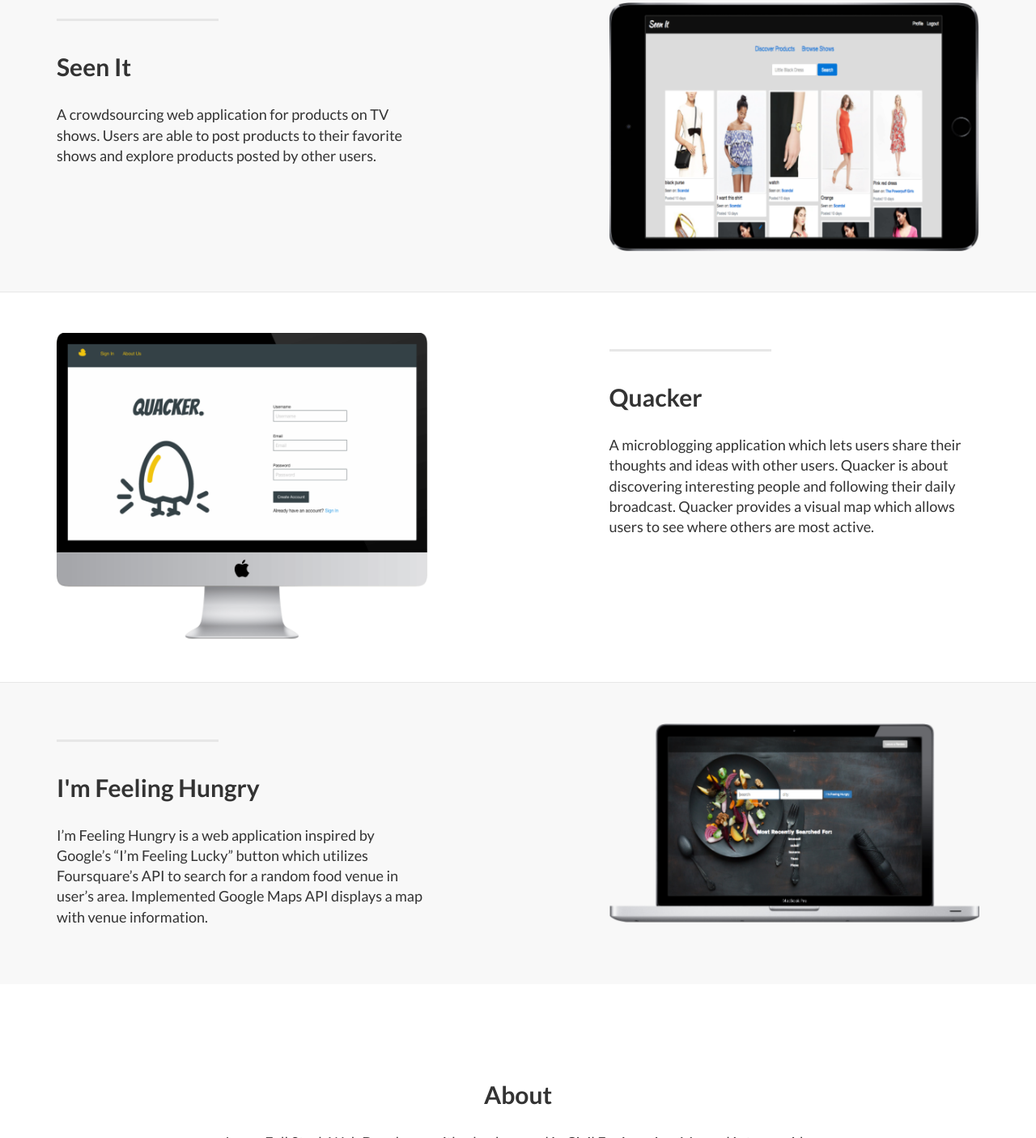
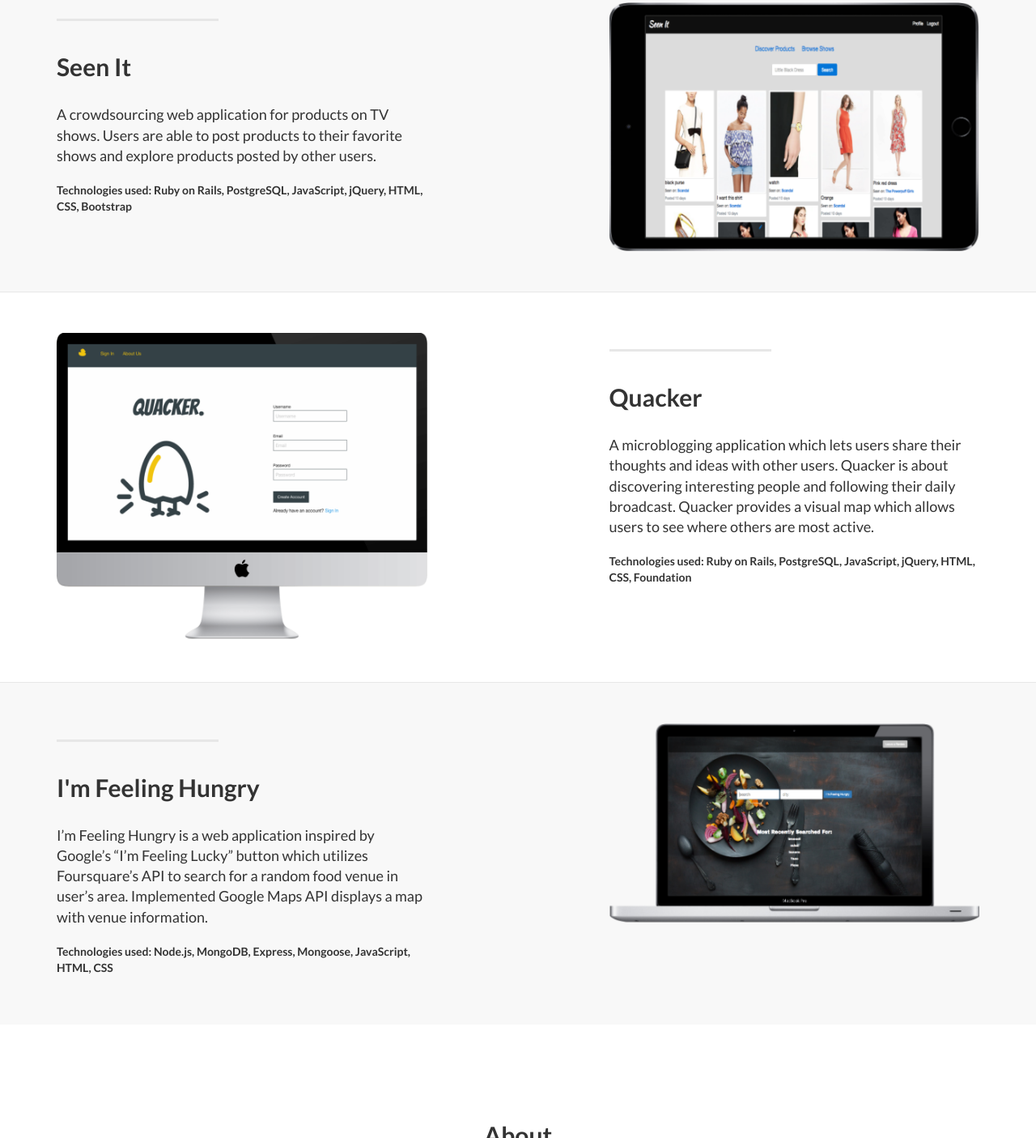
Before and after one commit to sobolewskaanna/portfolio, a plain HTML site: page index.html in a window 1280 px wide. Shown: the part 812-2217 px from the top of the page at 81% size. Drawn offline with nearby package versions, Linux system fonts and the light colour scheme.

Commit message:
added technologies

```diff
--- a/index.html
+++ b/index.html
@@ -116,6 +116,7 @@
                     <div class="clearfix"></div>
                     <h2 class="section-heading">Seen It</h2>
                     <p class="lead">A crowdsourcing web application for products on TV shows. Users are able to post products to their favorite shows and explore products posted by other users.</p>
+                    <p>Technologies used: Ruby on Rails, PostgreSQL, JavaScript, jQuery, HTML, CSS, Bootstrap</p>
                 </div>
                 <div class="col-lg-5 col-lg-offset-2 col-sm-6">
                     <img class="img-responsive" src="img/seenit.png" alt="">
@@ -138,6 +139,7 @@
                     <div class="clearfix"></div>
                     <h2 class="section-heading">Quacker</h2>
                     <p class="lead">A microblogging application which lets users share their thoughts and ideas with other users. Quacker is about discovering interesting people and following their daily broadcast. Quacker provides a visual map which allows users to see where others are most active.</p>
+                    <p>Technologies used: Ruby on Rails, PostgreSQL, JavaScript, jQuery, HTML, CSS, Foundation</p>
                 </div>
                 <div class="col-lg-5 col-sm-pull-6  col-sm-6">
                     <img class="img-responsive" src="img/quacker.png" alt="">
@@ -160,6 +162,7 @@
                     <div class="clearfix"></div>
                     <h2 class="section-heading">I'm Feeling Hungry</h2>
                     <p class="lead">I’m Feeling Hungry is a web application inspired by Google’s “I’m Feeling Lucky” button which utilizes Foursquare’s API to search for a random food venue in user’s area. Implemented Google Maps API displays a map with venue information.</p>
+                    <p>Technologies used: Node.js, MongoDB, Express, Mongoose, JavaScript, HTML, CSS</p>
                 </div>
                 <div class="col-lg-5 col-lg-offset-2 col-sm-6">
                     <img class="img-responsive" src="img/imfeelinghungry.png" alt="">
```
Also changed, not shown: 2 other files.
